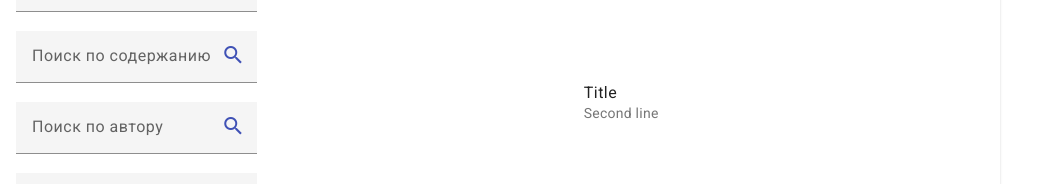
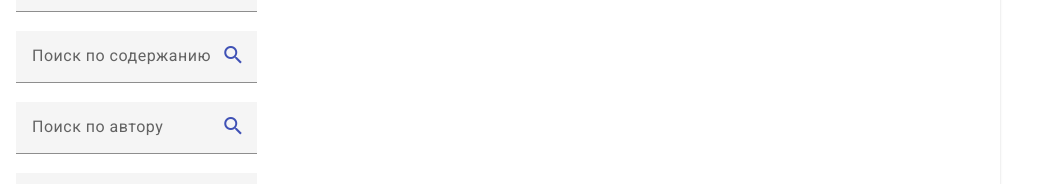
Before and after one commit to Iogann1978/ITInfoFront15, an Angular app: page /find in a window 1280 px wide. Shown: the part 181-365 px from the top of the page, without its empty margins (0-1063 px from the left). Built offline with nearby package versions, Linux system fonts and the light colour scheme.

Commit message:
fix find

```diff
--- a/src/app/find/find.component.html
+++ b/src/app/find/find.component.html
@@ -20,9 +20,9 @@
 
         <mat-grid-tile [colspan]="3" [rowspan]="6">
           <mat-list>
-            <mat-list-item>
-              <span matListItemTitle>Title</span>
-              <span matListItemLine>Second line</span>
+            <mat-list-item *ngFor="let findItem of findItems">
+              <span matListItemTitle>{{findItem.title}}</span>
+              <span matListItemLine>{{findItem.type}}</span>
             </mat-list-item>
           </mat-list>
         </mat-grid-tile>
--- a/src/app/find/find.component.ts
+++ b/src/app/find/find.component.ts
@@ -7,10 +7,7 @@ import {TagsService} from "../tags/tags.service";
 import {PublishersService} from "../publishers/publishers.service";
 import {Subject} from "rxjs";
 import {takeUntil} from "rxjs/operators";
-import { Info } from '../model/info';
-import { Rate } from '../model/rate';
-import { State } from '../model/state';
-import { BookItem } from '../model/book-item';
+import { FindItem } from '../model/find-item';
 
 @Component({
   selector: 'app-find',
@@ -22,8 +19,7 @@ export class FindComponent implements OnInit, OnDestroy {
   tags?: Tag[];
   publishers?: Publisher[];
   findFormGroup: FormGroup;
-  info: Info[] = [];
-  books: BookItem[] = [];
+  findItems: FindItem[] = [];
 
   constructor(
     private findService: FindService,
@@ -73,12 +69,12 @@ export class FindComponent implements OnInit, OnDestroy {
 
   private findInfo(key: string, value: string): void {
     this.findService.findInfo(key, value)
-      .pipe(takeUntil(this.ngUnsubscribe)).subscribe(info => this.info = info);
+      .pipe(takeUntil(this.ngUnsubscribe)).subscribe(info => this.findItems = info);
   }
 
   private findBook(key: string, value: string): void {
     this.findService.findBook(key, value)
-      .pipe(takeUntil(this.ngUnsubscribe)).subscribe(books => this.books = books);
+      .pipe(takeUntil(this.ngUnsubscribe)).subscribe(books => this.findItems = books);
   }
 
   ngOnDestroy(): void {
--- a/src/app/find/find.service.ts
+++ b/src/app/find/find.service.ts
@@ -2,8 +2,7 @@ import { HttpClient, HttpParams } from '@angular/common/http';
 import { Injectable } from '@angular/core';
 import { Observable } from 'rxjs/internal/Observable';
 import { environment } from 'src/environments/environment';
-import { Info } from '../model/info';
-import { BookItem } from '../model/book-item';
+import { FindItem } from '../model/find-item';
 
 @Injectable({
   providedIn: 'root'
@@ -17,13 +16,13 @@ export class FindService {
     this.apiFindBookEndpoint = environment.apiFindBookEndpoint;
   }
 
-  findInfo(key: string, value: string): Observable<Info[]> {
+  findInfo(key: string, value: string): Observable<FindItem[]> {
     let params = new HttpParams().set(key, value);
-    return this.http.get<Info[]>(this.apiFindInfoEndpoint, {params: params});
+    return this.http.get<FindItem[]>(this.apiFindInfoEndpoint, {params: params});
   }
 
-  findBook(key: string, value: string): Observable<BookItem[]> {
+  findBook(key: string, value: string): Observable<FindItem[]> {
     let params = new HttpParams().set(key, value);
-    return this.http.get<BookItem[]>(this.apiFindBookEndpoint, {params: params});
+    return this.http.get<FindItem[]>(this.apiFindBookEndpoint, {params: params});
   }
 }
--- /dev/null
+++ b/src/app/model/find-item.ts
@@ -0,0 +1,6 @@
+import { FindType } from "./find-type";
+
+export interface FindItem {
+  title: string;
+  type: FindType;
+}
--- /dev/null
+++ b/src/app/model/find-type.ts
@@ -0,0 +1,3 @@
+export enum FindType {
+  BOOK, COURSE
+}
```
